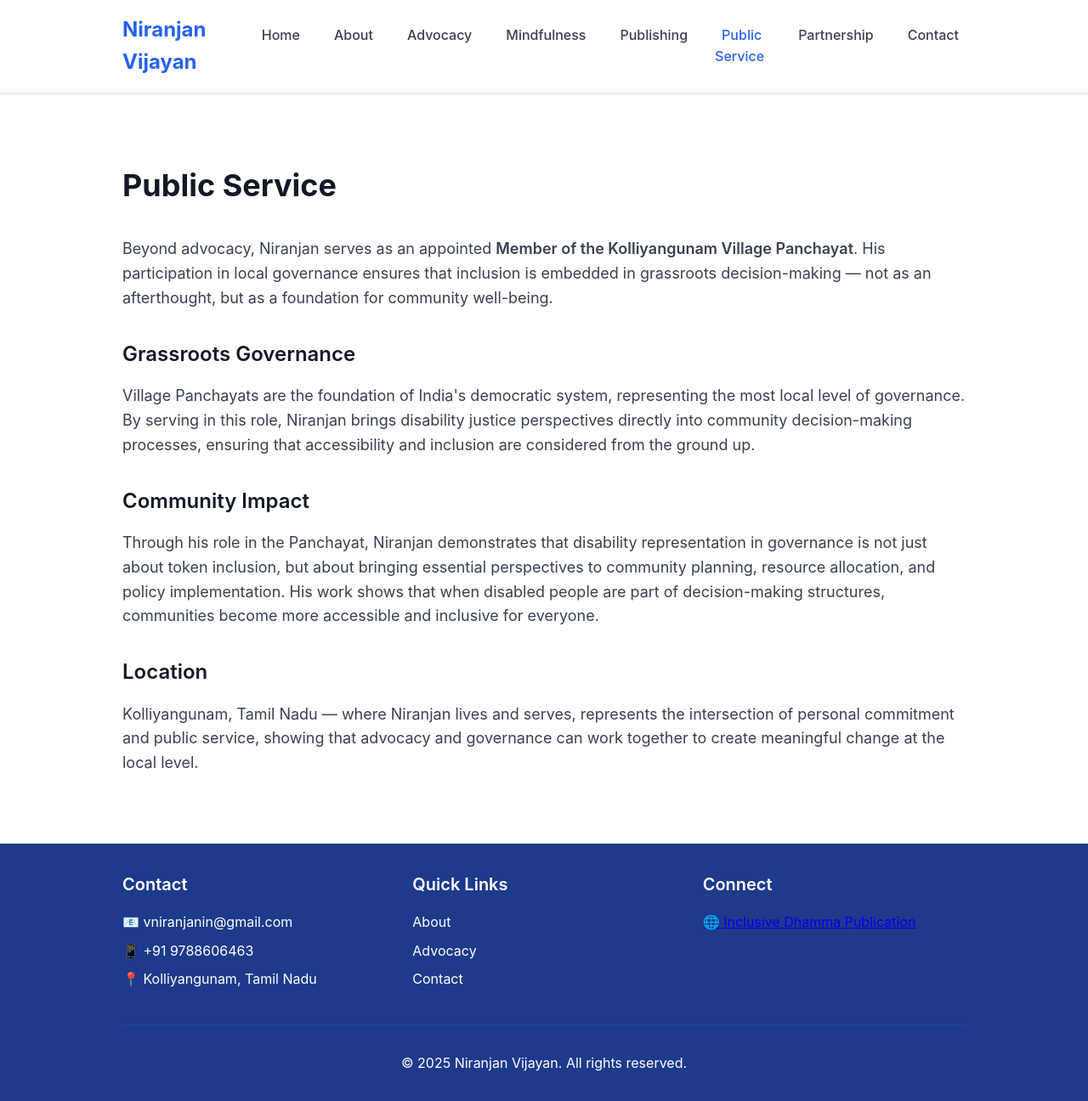
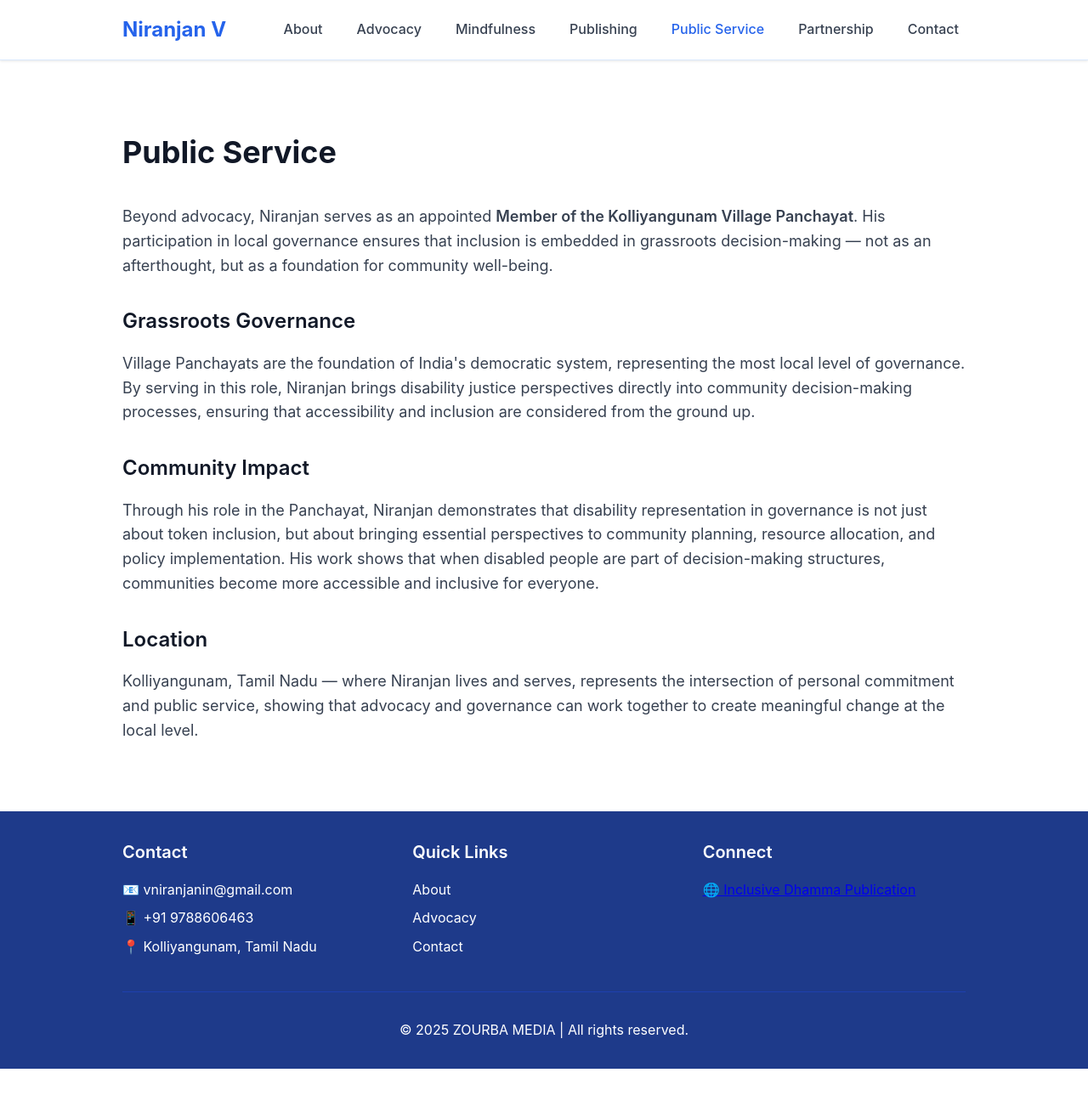
Before and after one commit to Solfeggi-o/niranjan, a website: page public-service.html in a window 1280 px wide. Shown: the whole page at 85% size. After the commit the page ends 1258 px from the top, so only its background shows below. Drawn offline with Linux system fonts and the light colour scheme.

Commit message:
Update public-service.html

```diff
--- a/public-service.html
+++ b/public-service.html
@@ -13,9 +13,8 @@
     <header class="header" role="banner">
         <nav class="nav container" aria-label="Main navigation">
             <div class="nav-container">
-                <a href="index.html" class="logo">Niranjan Vijayan</a>
+                <a href="index.html" class="logo">Niranjan V</a>
                 <ul class="nav-links desktop-nav" role="list">
-                    <li><a href="index.html">Home</a></li>
                     <li><a href="about.html">About</a></li>
                     <li><a href="advocacy.html">Advocacy</a></li>
                     <li><a href="mindfulness.html">Mindfulness</a></li>
@@ -31,7 +30,6 @@
                 </button>
             </div>
             <ul id="mobile-menu" class="nav-links mobile-nav" role="list" style="display: none;">
-                <li><a href="index.html">Home</a></li>
                 <li><a href="about.html">About</a></li>
                 <li><a href="advocacy.html">Advocacy</a></li>
                 <li><a href="mindfulness.html">Mindfulness</a></li>
@@ -108,7 +106,7 @@
                 </div>
             </div>
             <div class="footer-bottom">
-                <p>&copy; <span id="current-year"></span> Niranjan Vijayan. All rights reserved.</p>
+                <p>&copy; <span id="current-year"></span> ZOURBA MEDIA | All rights reserved.</p>
             </div>
         </div>
     </footer>
```
